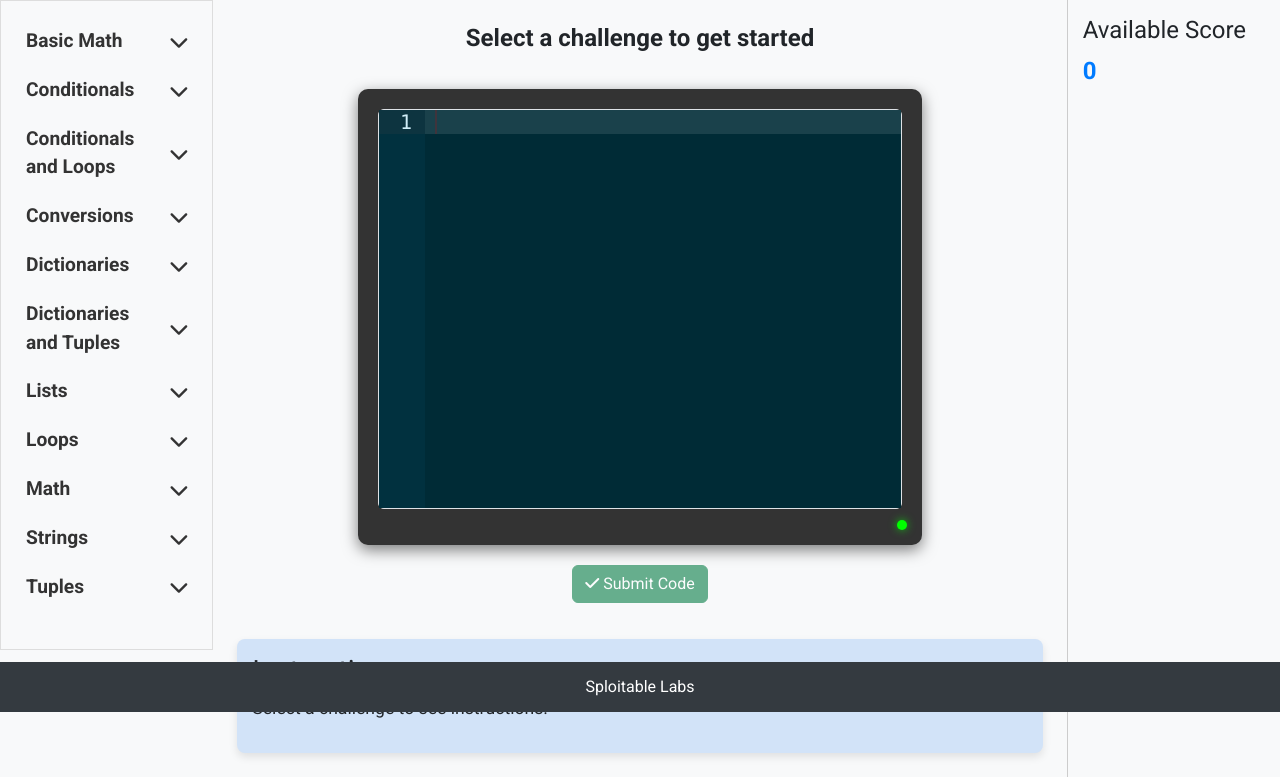
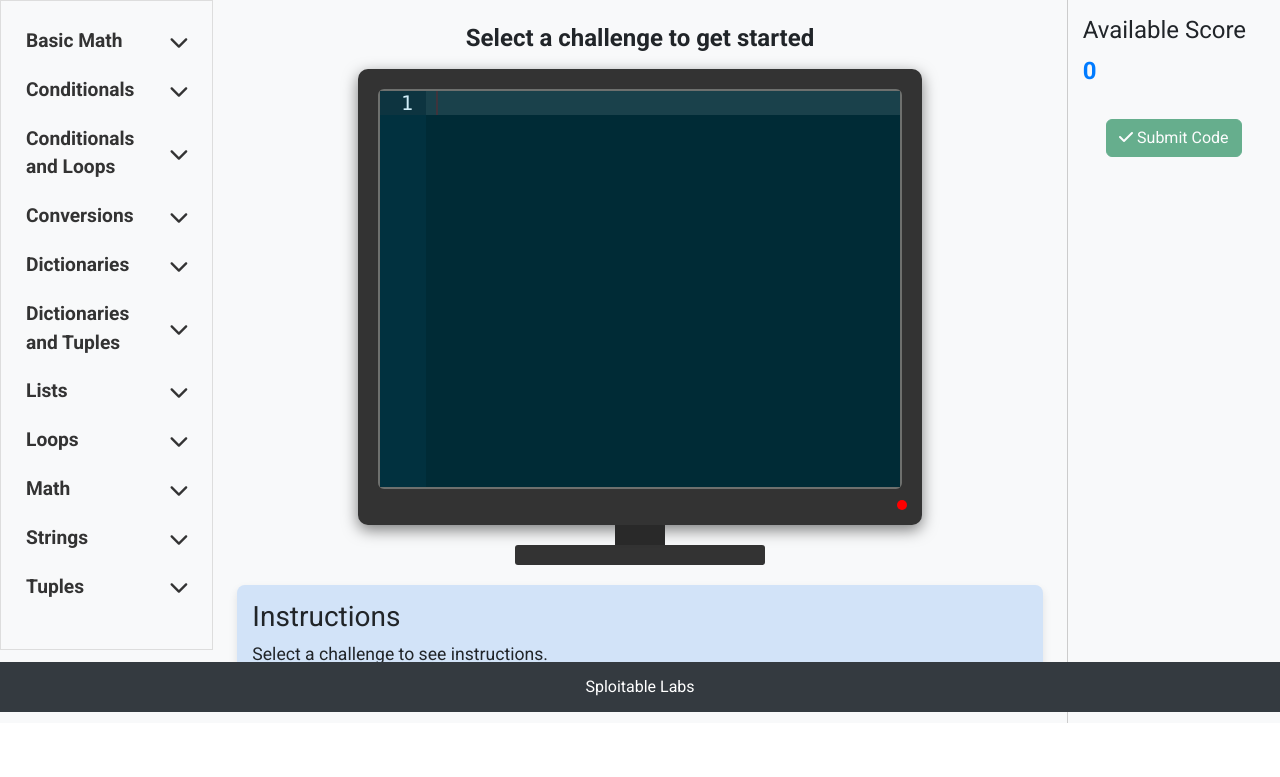
Before and after one commit to Sploitable-Labs/snake-charmer, a Flask app: page / in a window 1280 px wide. Shown: the part 88-865 px from the top of the page. After the commit the page ends 811 px from the top, so only its background shows below. Run offline with Flask 3, Linux system fonts and the light colour scheme; some libraries are stand-ins or nearby versions.

Commit message:
Added power button

```diff
--- a/static/css/style.css
+++ b/static/css/style.css
@@ -7,6 +7,12 @@ body {
 header {
     font-size: 1.5rem;
     text-align: center;
+}
+
+#submit-button-container {
+    display: flex;
+    justify-content: center; /* Center horizontally */
+    margin-top: 30px; /* Add space from elements above */
 }
 
 /* Score Banner Styling with Padding from the Right */
@@ -108,21 +114,6 @@ header {
     margin-left: 5px;
 }
 
-/* Code Editor Styling */
-#code-editor-container {
-    background-color: #e0e0e0;
-    border-radius: 5px;
-    text-align: center;
-
-}
-
-#code-editor {
-    width: 100%;
-    height: 100%;
-    font-size: 18px;
-    color: #dcdcdc;
-}
-
 /* Instructions Section Styling - Left Aligned */
 .instructions-box {
     background-color: #d2e3f8;
@@ -194,12 +185,30 @@ header {
     background-color: #f4f4f9;
 }
 
+/* Code Editor Styling */
+.code-editor-container {
+    background-color: #000000;
+    border-radius: 5px;
+    text-align: center;
+    height: 400px;
+    width: 100%;
+}
+
+.code-editor-container.border {
+    border: 2px solid #6e706e !important; /* Replace #4caf50 with your desired color */
+}
+
+#code-editor {
+    width: 100%;
+    height: 100%;
+    font-size: 18px;
+}
+
 /* Computer container */
 .computer {
     display: flex;
     flex-direction: column;
     align-items: center;
-    margin: 20px auto;
     width: 80%; /* Adjust as needed */
     max-width: 70%;
 }
@@ -222,7 +231,28 @@ header {
     right: 15px; /* Position slightly from the right edge */
     width: 10px;
     height: 10px;
-    background-color: #0f0; /* Green color for power light */
-    border-radius: 50%; /* Make it circular */
-    box-shadow: 0 0 8px rgba(0, 255, 0, 0.7); /* Glow effect */
+    background-color: #f00; /* Red color initially */
+    border-radius: 50%; /* Circular shape */
 }
+
+/* Add a "challenge-selected" class to switch to green */
+.computer-frame.challenge-selected::after {
+    background-color: #0f0; /* Green color */
+    box-shadow: 0 0 8px rgba(0, 255, 0, 0.7); /* Green glow effect */
+}
+
+.computer-base-upper {
+    position: relative;
+    background-color: #292929; /* Overall frame color */
+    padding: 10px;
+    width: 50px;
+}
+
+/* Base stand for the computer */
+.computer-base-lower {
+    background-color: #333; /* Match frame color */
+    height: 20px;
+    width: 250px;
+    border-radius: 3px;
+    margin-bottom: 20px auto;
+}
--- a/static/js/app.js
+++ b/static/js/app.js
@@ -15,6 +15,8 @@ document.addEventListener('DOMContentLoaded', function () {
     const hintContent = document.getElementById('hint-content');
     const hintsHeader = document.getElementById('hints-header');
 
+    const computerFrame = document.querySelector('.computer-frame');
+
     let currentChallenge = null;
     let availableScore = 0;
 
@@ -24,6 +26,9 @@ document.addEventListener('DOMContentLoaded', function () {
     document.querySelectorAll('.challenge-btn').forEach(button => {
         button.addEventListener('click', function () {
             console.log("Challenge button clicked:", this.dataset.id);
+
+            // Add 'challenge-selected' class to make the power light green
+            computerFrame.classList.add('challenge-selected');
 
             // Remove 'active-challenge' class from all buttons
             challengeButtons.forEach(btn => btn.classList.remove('active-challenge'));
--- a/templates/index.html
+++ b/templates/index.html
@@ -52,20 +52,16 @@
                 <!-- Centered Challenge Title -->
                 <h2 id="challenge-title" class="text-center mb-3">Select a challenge to get started</h2>
 
-
                 <div class="computer">
                     <div class="computer-frame">
                         <!-- Centered Code Editor -->
-                        <div id="code-editor-container" class="border rounded mb-3" style="height: 400px; width: 100%;">
+                        <div id="code-editor-container" class="code-editor-container border rounded mb-3">
                             <div id="code-editor"></div>
                         </div>
                     </div>
-                    <div class="computer-base"></div>
+                    <div class="computer-base-upper"></div>
+                    <div class="computer-base-lower"></div>
                 </div>
-
-
-                <!-- Centered Submit Button -->
-                <button id="submit-btn" class="btn btn-success mb-3" disabled><i class="fas fa-check"></i> Submit Code</button>
 
                 <!-- Instructions Section under Submit Button -->
                 <div id="instructions-content" class="instructions-box">
@@ -85,6 +81,11 @@
                 <h4 class="mt-3" id="hints-header" style="display: none;">Hints</h4>
                 <div id="hint-buttons"></div>
                 <div id="hint-content" class="mt-3"></div>
+
+                <!-- Centered Submit Button -->
+                <div id="submit-button-container">
+                    <button id="submit-btn" class="btn btn-success mb-3" disabled><i class="fas fa-check"></i> Submit Code</button>
+                </div>
             </div>
         </div>
     </div>
```
